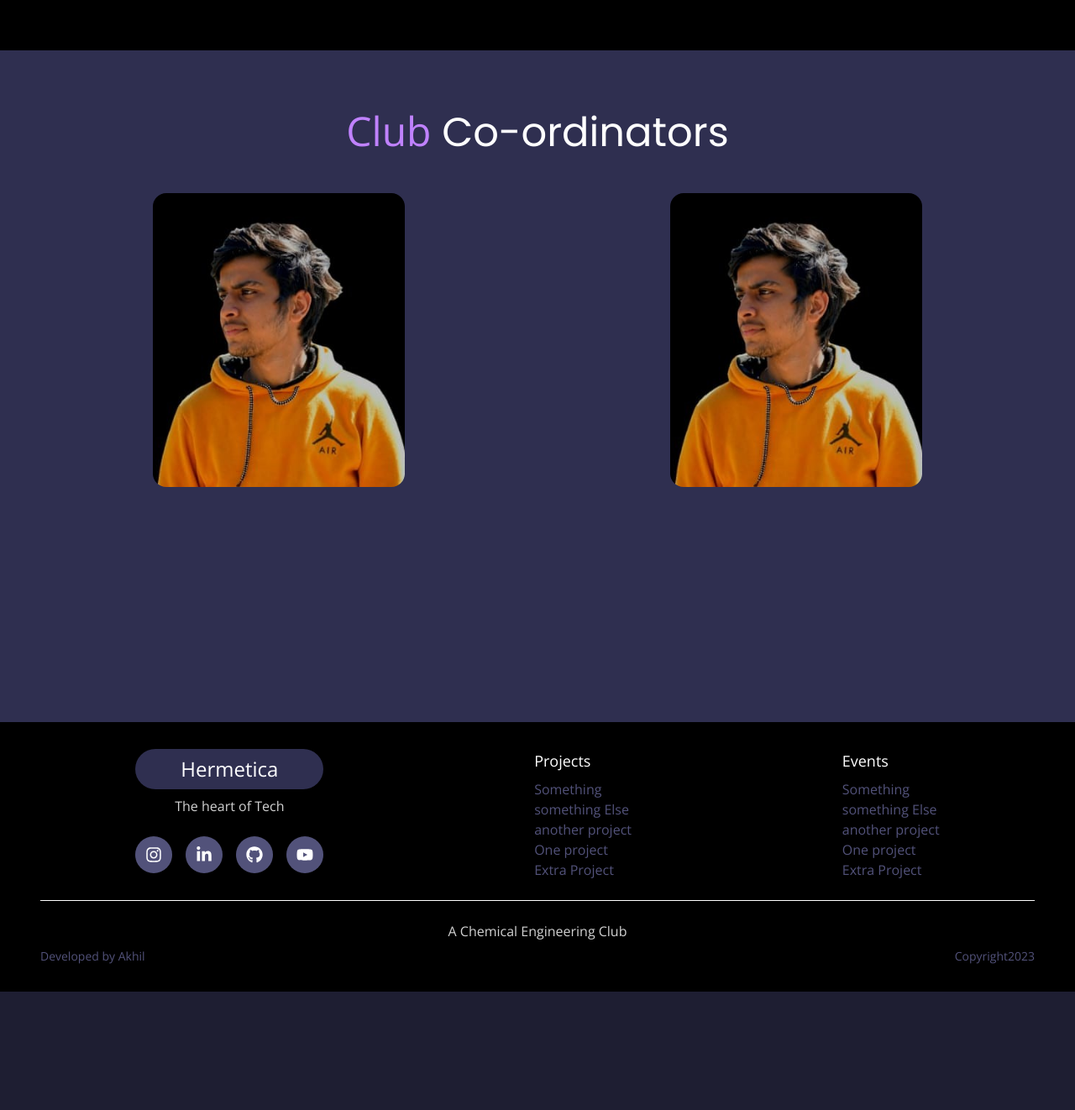
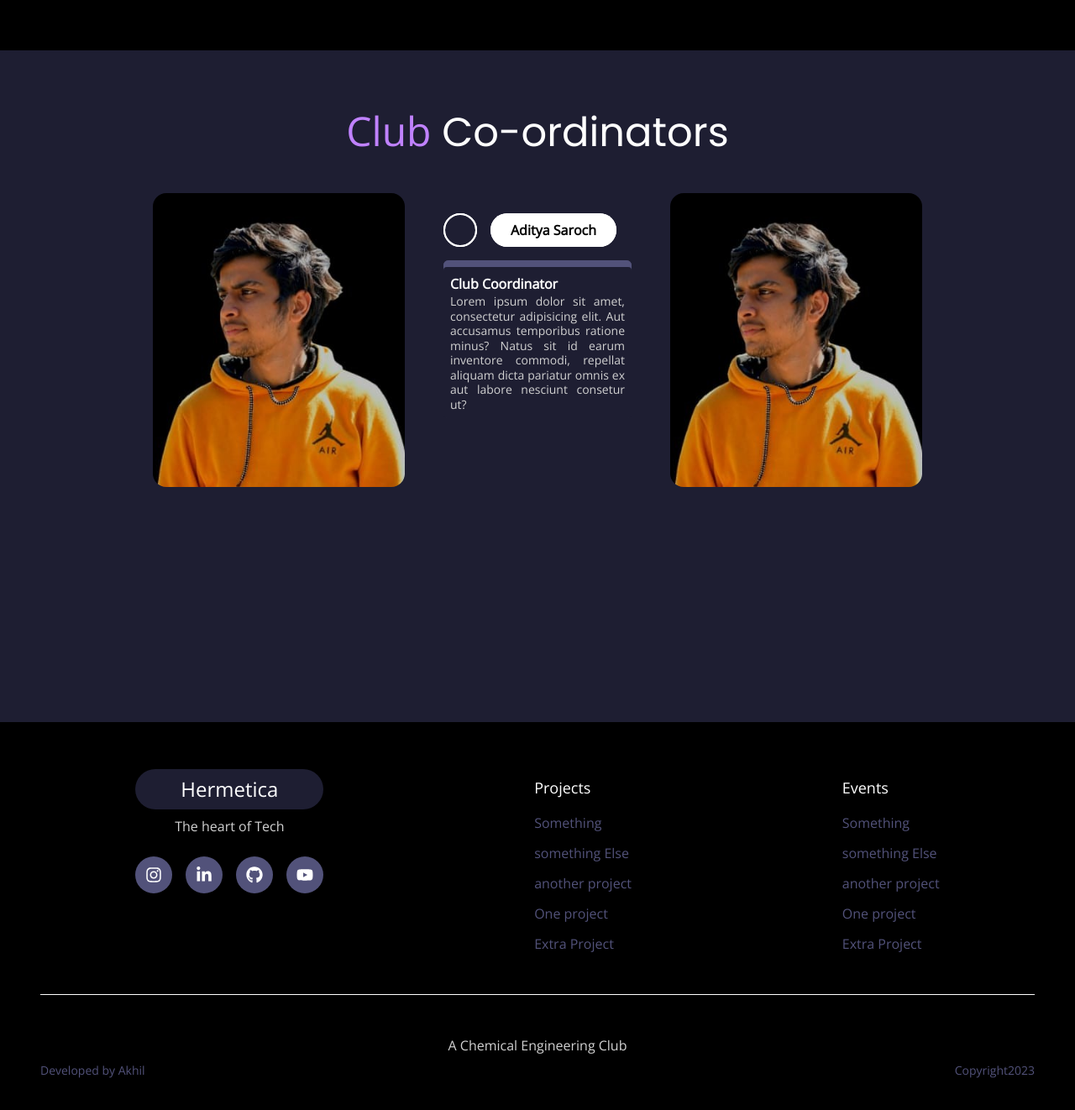
Before and after one commit to akhil683/Akhil_Portfolio, a React (Vite) app in the folder hermetica/: page / in a window 1280 px wide. Shown: the part 756-2078 px from the top of the page at 84% size. Before the commit the page ends 1937 px from the top, so only its background shows below. Built offline with nearby package versions, Linux system fonts and the light colour scheme.

Commit message:
changed icon color and added gallery page

```diff
--- a/hermetica/src/App.jsx
+++ b/hermetica/src/App.jsx
@@ -16,6 +16,7 @@ const Details = lazy(() => import('./components/Details'));
 
 import Footer from './components/Footer'
 import Header from './components/Header'
+import Gallery from './routes/Gallery';
 // import Svg from './components/Svg';
 
 const Loader = () => {
@@ -253,6 +254,17 @@ const App = () => {
           </ErrorBoundary>}
           />
 
+          <Route path='/gallery' element={
+            <ErrorBoundary
+            FallbackComponent={ErrorFallback}
+            onReset={() => navigate('/')}
+            >
+            <Suspense fallback={<Loader />}>
+              <Gallery />
+            </Suspense>
+          </ErrorBoundary>}
+          />
+
           <Route path='*' element={
             <ErrorBoundary
             FallbackComponent={ErrorFallback}
--- a/hermetica/src/components/Footer.jsx
+++ b/hermetica/src/components/Footer.jsx
@@ -5,12 +5,12 @@ import FooterSocials from './FooterSocials'
 
 const Footer = () => {
   return (
-    <footer className='py-6 px-12 bg-mainBg'>
+    <footer className='py-12 px-12 bg-mainBg'>
       <div className='flex flex-wrap gap-6 sm:justify-around justify-center'>
         <FooterSocials />
         <div>
-          <h4 className='text-lg my-2'>Projects</h4>
-          <ul className=' text-iconbgHover'>
+          <h4 className='text-lg my-4'>Projects</h4>
+          <ul className=' text-iconbgHover flex flex-col gap-3'>
             <li className='hover:text-subMainText duration-150'><Link to="">Something</Link></li>
             <li className='hover:text-subMainText duration-150'><Link to="">something Else</Link></li>
             <li className='hover:text-subMainText duration-150'><Link to="">another project</Link></li>
@@ -19,8 +19,8 @@ const Footer = () => {
           </ul>
         </div>
         <div>
-          <h4 className='text-lg my-2'>Events</h4>
-          <ul className='text-iconbgHover'>
+          <h4 className='text-lg my-4'>Events</h4>
+          <ul className='text-iconbgHover flex flex-col gap-3'>
             <li className='hover:text-subMainText duration-150'><Link to="">Something</Link></li>
             <li className='hover:text-subMainText duration-150'><Link to="">something Else</Link></li>
             <li className='hover:text-subMainText duration-150'><Link to="">another project</Link></li>
@@ -29,7 +29,7 @@ const Footer = () => {
           </ul>
         </div>
       </div>
-      <hr className='my-6' />
+      <hr className='my-12' />
       <div className='text-center'>
           <span className='text-subMainText'>A Chemical Engineering Club</span>
           <div className='text-sm text-center text-iconbgHover my-2 flex justify-between'>
--- a/hermetica/src/components/Header.jsx
+++ b/hermetica/src/components/Header.jsx
@@ -53,6 +53,9 @@ const Header = () => {
           <Link to='/members'>Members</Link>
         </li>
         <li className='px-4 py-2 nav-hover'>
+          <Link to='/gallery'>Gallery</Link>
+        </li>
+        <li className='px-4 py-2 nav-hover'>
           <Link to='/about'>About</Link>
         </li>
       </ul>
@@ -63,7 +66,7 @@ const Header = () => {
       </div>
 
     </nav>
-    <div onClick={toggleMenu} className='sm:hidden fixed top-20 right-0 text-lg bg-violet bg-transparent z-30'>
+    <div onClick={toggleMenu} className='sm:hidden fixed top-18 right-0 text-lg z-40'>
       <MobileMenu control={control} />
     </div>
     </>
--- a/hermetica/src/index.css
+++ b/hermetica/src/index.css
@@ -6,7 +6,7 @@
   @apply duration-200 hover:bg-iconbgHover hover:scale-125 hover:text-mainText rounded-full;
 }
 .social-icon {
-  @apply p-3 cursor-pointer hover:text-violet bg-mainBg rounded-full hover:shadow-iconbgHover shadow;
+  @apply p-4 bg-mainBg rounded-full;
 }
 
 * {
--- a/hermetica/src/routes/About.jsx
+++ b/hermetica/src/routes/About.jsx
@@ -2,7 +2,7 @@ import React from 'react'
 
 const About = () => {
   return (
-    <div className='m-8 max-sm:mx-4'>
+    <div className='m-8 max-sm:mx-8'>
       <h1 className='mb-6 text-4xl text-center'>
         Team <span className='text-violet'>Hermetica</span>
       </h1>
@@ -10,7 +10,7 @@ const About = () => {
       Hermetica, the chemical engineering club of National Institute of Technology Hamirpur, is more than just a group of students bound by their love for chemistry. We are a passionate collective of alchemists, transforming the raw materials of knowledge and creativity into groundbreaking solutions for tomorrow's world. Our motto, "From Lab to Life," reflects our unwavering commitment to bridging the gap between theoretical knowledge and practical application. We believe that chemical engineering is not just about manipulating molecules, but about harnessing their potential to solve real-world problems and shape a better future. We are thrilled to be participating in Nimbus, the college fest, and we see it as an incredible opportunity to showcase our talent, connect with fellow engineering enthusiasts, and learn from the best. We are eager to compete in the exciting challenges, share our knowledge and ideas, and leave a lasting impression on the Nimbus community. If you share our passion for chemical engineering and our vision for a brighter future, we invite you to join the Hermetic circle. We welcome students from all backgrounds and disciplines, for in diversity lies the true strength of innovation.
       </p>
       <div className='my-12'>
-      <iframe className='m-auto max-sm:w-full max-sm:h-[250px]' width="560" height="315" src="https://www.youtube.com/embed/rmcBCYoNbaQ?si=sllK3CjaJ9YYEF-D" title="YouTube video player" allow="accelerometer; autoplay; clipboard-write;
+      <iframe className='m-auto max-sm:w-full border border-iconbgHover max-sm:h-[250px]' width="560" height="315" src="https://www.youtube.com/embed/rmcBCYoNbaQ?si=sllK3CjaJ9YYEF-D" title="YouTube video player" allow="accelerometer; autoplay; clipboard-write;
       " allowFullScreen></iframe>
       {/* encrypted-media; gyroscope; picture-in-picture; web-share */}
       </div>
--- /dev/null
+++ b/hermetica/src/routes/Gallery.jsx
@@ -0,0 +1,11 @@
+import React from 'react'
+
+const Gallery = () => {
+  return (
+    <div>
+      Galary
+    </div>
+  )
+}
+
+export default Gallery
--- a/hermetica/src/routes/Home.jsx
+++ b/hermetica/src/routes/Home.jsx
@@ -26,7 +26,7 @@ const Home = () => {
           </div>
         </motion.div>
 
-        {/* <motion.div
+        <motion.div
           className='w-56 mt-6 fixed font-semibold max-sm:hidden'
         >
           <div className='flex gap-4 text-center'>
@@ -39,7 +39,7 @@ const Home = () => {
                 <p className=' font-normal text-sm leading-tight text-subMainText text-justify'>Lorem ipsum dolor sit amet, consectetur adipisicing elit. Aut accusamus temporibus ratione minus? Natus sit id earum inventore commodi, repellat aliquam dicta pariatur omnis ex aut labore nesciunt consetur ut?</p>
               </div>
           </div>
-        </motion.div> */}
+        </motion.div>
 
         {/* Nikhil Sir  */}
         <motion.div
@@ -53,7 +53,7 @@ const Home = () => {
             <img className='w-full sm:h-full object-cover' src={CcImage} alt="" />
           </div>
         </motion.div>
-        {/* <motion.div
+        <motion.div
           className='w-56 mt-6 fixed font-semibold max-sm:hidden'
         >
           <div className='flex gap-4 text-center'>
@@ -66,7 +66,7 @@ const Home = () => {
                 <p className=' font-normal text-sm leading-tight text-subMainText text-justify'>Lorem ipsum dolor sit amet, consectetur adipisicing elit. Aut accusamus temporibus ratione minus? Natus sit id earum inventore commodi, repellat aliquam dicta pariatur omnis ex aut labore nesciunt consetur ut?</p>
               </div>
           </div>
-        </motion.div> */}
+        </motion.div>
       </div>
       </div>
     </>
--- a/hermetica/src/routes/Members.jsx
+++ b/hermetica/src/routes/Members.jsx
@@ -16,7 +16,7 @@ const Members = ({ Members }) => {
   return (
     <div className='mt-4 mb-12'>
 
-        <div className='flex flex-wrap mx-4 -mt-16 items-center sm:gap-4 gap-2 max-sm:text-xs font-montserrat fixed z-20'>
+        <div className='flex flex-wrap mx-4 -mt-16 items-center sm:gap-4 gap-2 max-sm:text-xs font-montserrat fixed z-30'>
           <button onClick={() => handleClick("Final Year")} className='p-2 cursor-pointer bg-iconbgHover duration-200 hover:bg-violet focus:bg-violet rounded-full px-4'>Final Year</button>
           <button onClick={() => handleClick("Third Year")} className='p-2 cursor-pointer bg-iconbgHover duration-200 hover:bg-violet focus:bg-violet rounded-full px-4'>3rd Year</button>
           <button onClick={() => handleClick("Second Year")} className='p-2 cursor-pointer bg-iconbgHover duration-200 hover:bg-violet focus:bg-violet rounded-full px-4'>2nd Year</button>
--- a/hermetica/tailwind.config.js
+++ b/hermetica/tailwind.config.js
@@ -24,7 +24,8 @@ export default {
       // 1e1e32
       'mainText': '#ffffff',
       'subMainText': '#d1d1d1',
-      'iconBg': '#2f2f50',
+      'iconBg': '#1e1e32',
+      // 2f2f50
       'iconbgHover': '#52527a',
       'violet': '#c082ff',
     },
```
Also changed, not shown: hermetica/src/components/MobileMenu.jsx (+7 -2 lines).
